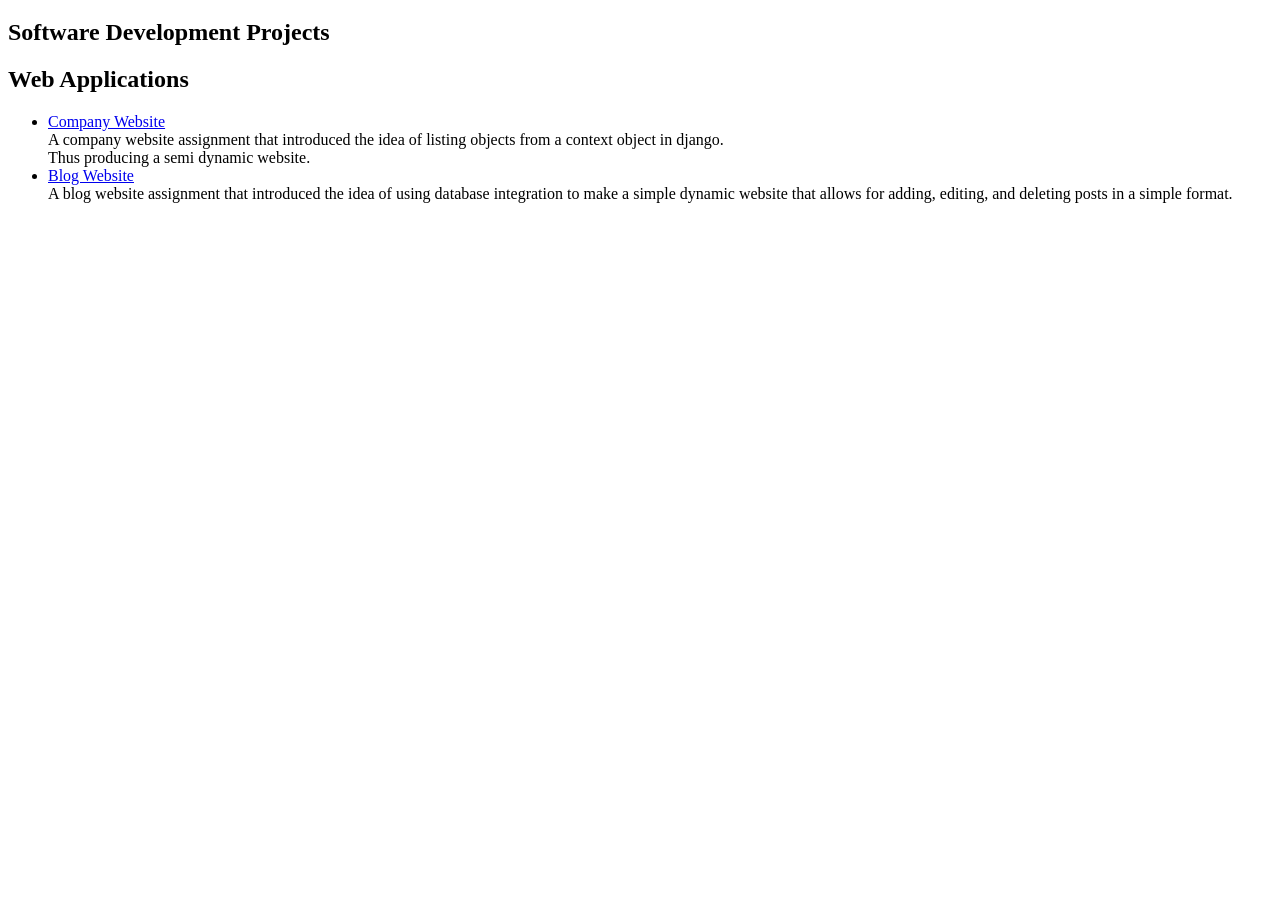
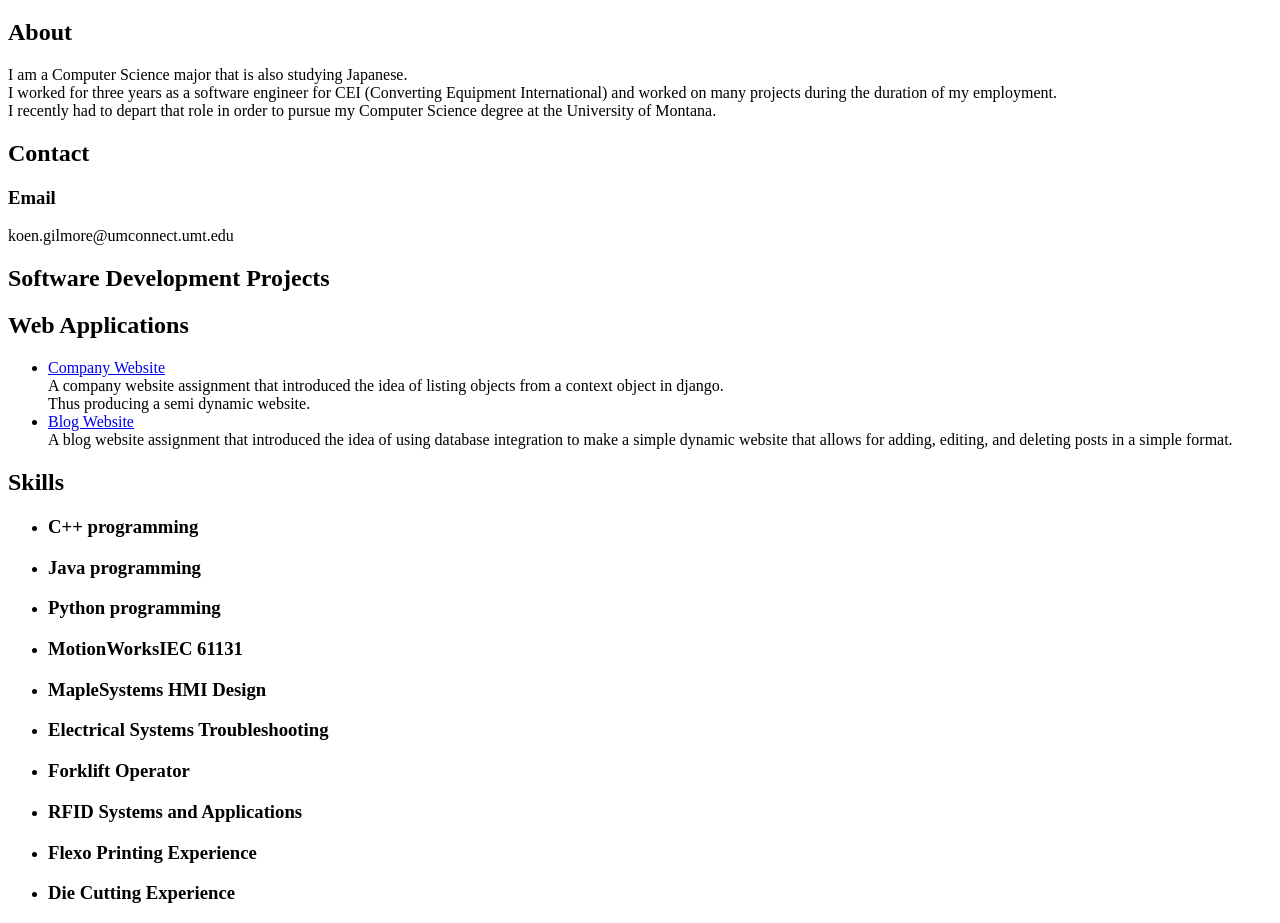
Before and after one commit to me-myself-you-yourself/koengilmore, a plain HTML site: page index.html in a window 1280 px wide. Shown: the part 98-1021 px from the top of the page. Before the commit the page ends 800 px from the top, so only its background shows below. Drawn offline with Linux system fonts and the light colour scheme.

Commit message:
Added Other Details

```diff
--- a/index.html
+++ b/index.html
@@ -1,8 +1,20 @@
 <!doctype html>
+<body>
 <h1>
   Hello I'm Koen<br />I am a
   <a href="https://github.com/me-myself-you-yourself">Programmer</a>
 </h1>
+<h2>About</h2>
+<p>
+  I am a Computer Science major that is also studying Japanese.<br />I worked
+  for three years as a software engineer for CEI (Converting Equipment
+  International) and worked on many projects during the duration of my
+  employment.<br />I recently had to depart that role in order to pursue my
+  Computer Science degree at the University of Montana.<br />
+</p>
+<h2>Contact</h2>
+<h3>Email</h3>
+<p>koen.gilmore@umconnect.umt.edu</p>
   <h2>Software Development Projects</h2>
   <h2>Web Applications</h2>
   <ul>
@@ -11,8 +23,8 @@
         >Company Website</a
       >
     </li>
-  A company website assignment that introduced the idea of listing objects from
-  a context object in django.<br />
+    A company website assignment that introduced the idea of listing objects
+    from a context object in django.<br />
     Thus producing a semi dynamic website.
     <li>
       <a href="https://github.com/me-myself-you-yourself/blog_website"
@@ -20,6 +32,21 @@
       >
     </li>
     A blog website assignment that introduced the idea of using database
-  integration to make a simple dynamic website that allows for adding, editing,
-  and deleting posts in a simple format.
+    integration to make a simple dynamic website that allows for adding,
+    editing, and deleting posts in a simple format.
   </ul>
+</h2>
+<h2>Skills</h2>
+<ul>
+  <li><h3>C++ programming</h3></li>
+  <li><h3>Java programming</h3></li>
+  <li><h3>Python programming</h3></li>
+  <li><h3>MotionWorksIEC 61131</h3></li>
+  <li><h3>MapleSystems HMI Design</h3></li>
+  <li><h3>Electrical Systems Troubleshooting</h3></li>
+  <li><h3>Forklift Operator</h3></li>
+  <li><h3>RFID Systems and Applications</h3></li>
+  <li><h3>Flexo Printing Experience</h3></li>
+  <li><h3>Die Cutting Experience</h3></li>
+</ul>
+</body>
```
Also changed, not shown: 1 other file. Lines whose indentation alone changed are shown as unchanged.
